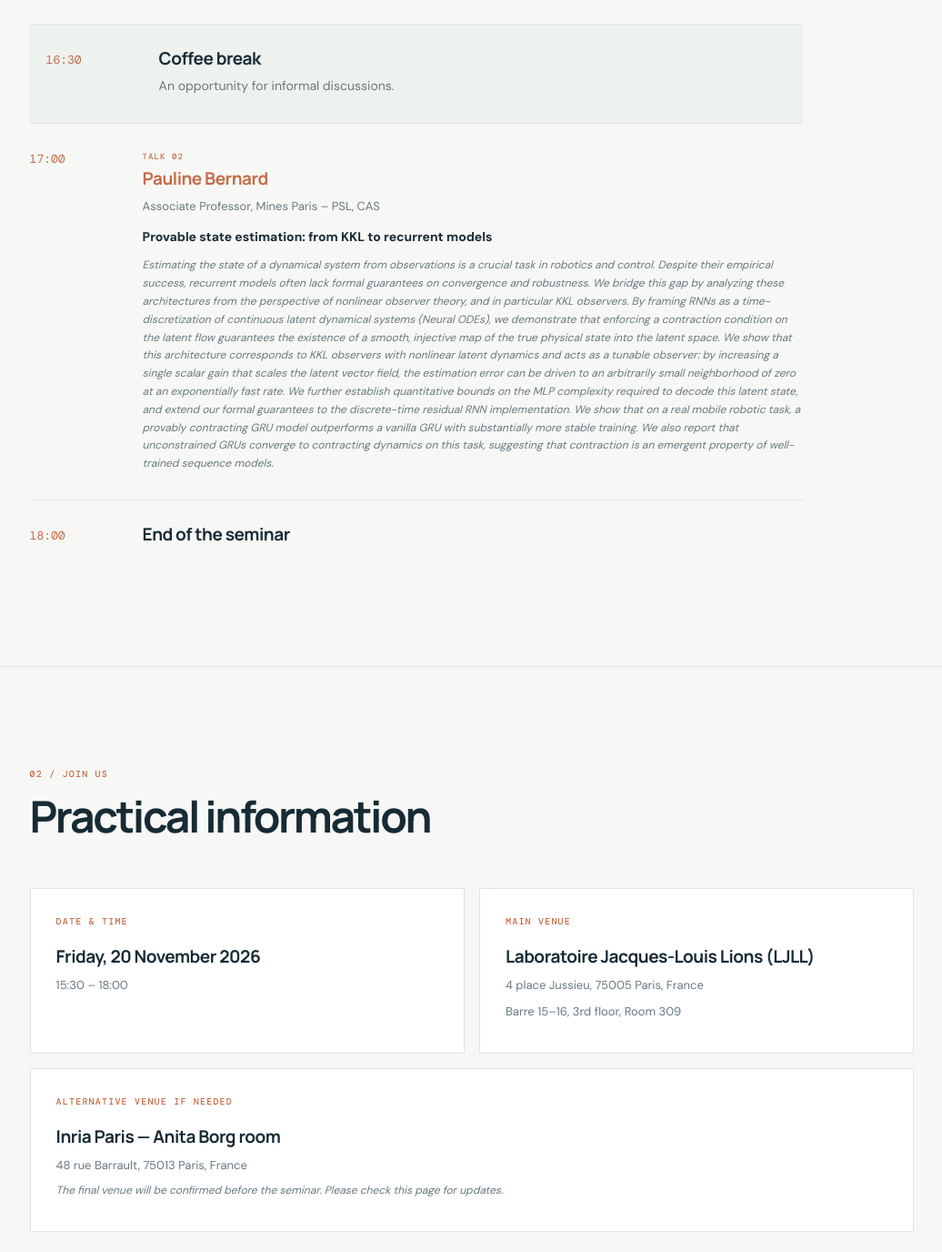
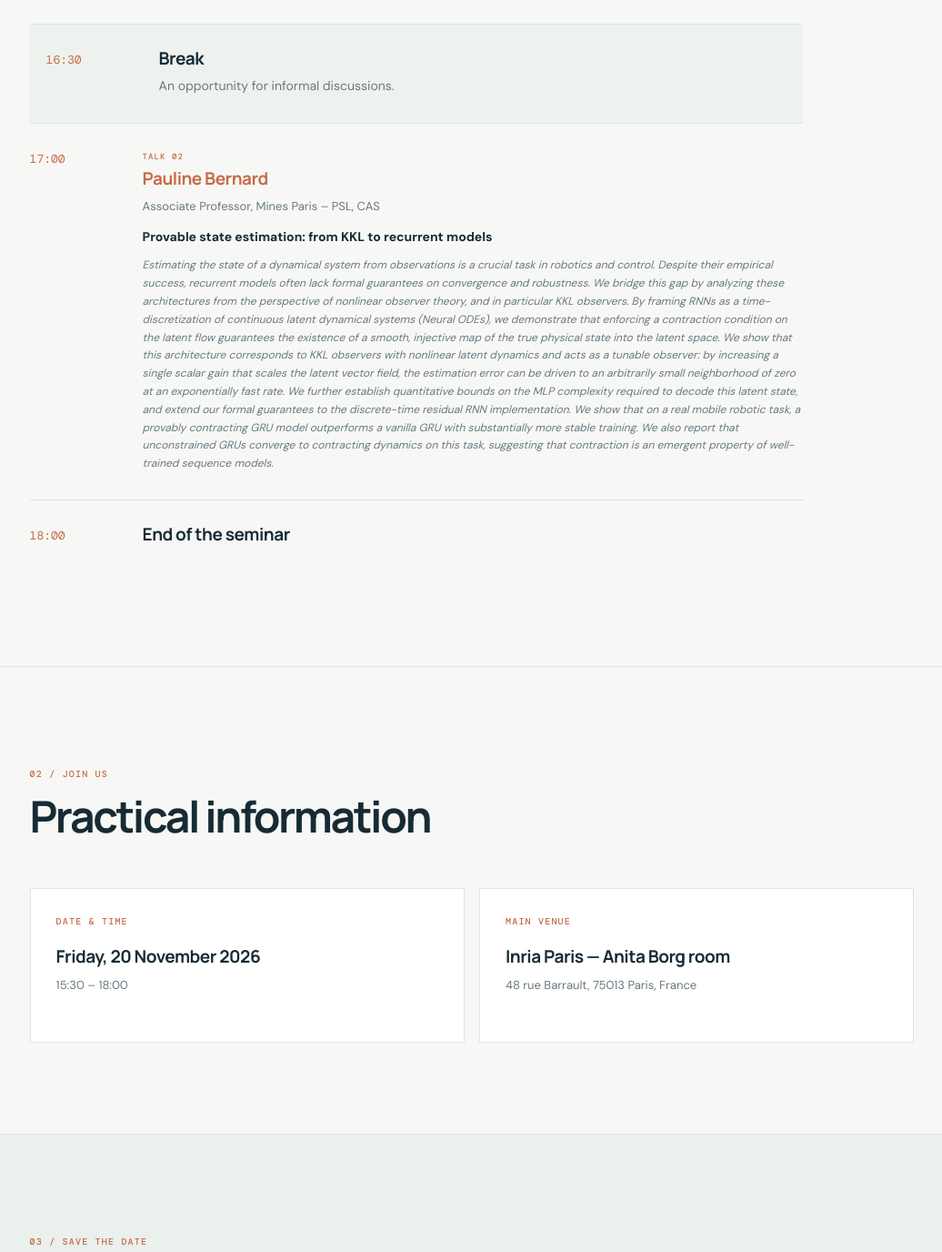
Before and after one commit to nailbaloul/nailbaloul.github.io, a plain HTML site: page seminar-control-ai/index.html in a window 1280 px wide. Shown: the part 1472-2848 px from the top of the page at 91% size, without its empty margins (121-1157 px from the left). Drawn offline with nearby package versions, Linux system fonts and the light colour scheme.

Commit message:
Update seminar information

```diff
--- a/seminar-control-ai/index.html
+++ b/seminar-control-ai/index.html
@@ -94,7 +94,7 @@ The second part addresses tactile perception and interaction with the environmen
           <div class="schedule-row break">
             <time>16:30</time>
             <div>
-              <h3 data-en="Coffee break" data-fr="Pause café">Coffee break</h3>
+              <h3 data-en="Break" data-fr="Pause">Break</h3>
               <p data-en="An opportunity for informal discussions." data-fr="Un moment d’échange informel.">An opportunity for informal discussions.</p>
             </div>
           </div>
@@ -155,7 +155,7 @@ The second part addresses tactile perception and interaction with the environmen
           <p>15:30 – 18:00</p>
         </article>
 
-        <article class="info-card">
+       <!--  <article class="info-card">
           <p class="card-label" data-en="Main venue" data-fr="Lieu prévu">Main venue</p>
           <h3>Laboratoire Jacques-Louis Lions (LJLL)</h3>
           <p>4 place Jussieu, 75005 Paris, France</p>
@@ -167,13 +167,20 @@ The second part addresses tactile perception and interaction with the environmen
 
         <article class="info-card alternative">
           <p class="card-label" data-en="Alternative venue if needed" data-fr="Salle de repli éventuelle">Alternative venue if needed</p>
-          <h3>Inria Paris — Anita Borg room</h3>
+        -->
+
+	<article class="info-card">
+	  <p class="card-label" data-en="Main venue (confirmed)" data-fr="Lieu prévu (confirmé)">Main venue</p>
+	  <h3>Inria Paris — Anita Borg room</h3>
           <p>48 rue Barrault, 75013 Paris, France</p>
-          <p class="small"
+
+	 <!--
+	   <p class="small"
              data-en="The final venue will be confirmed before the seminar. Please check this page for updates."
              data-fr="Le lieu définitif sera confirmé avant le séminaire. Consultez cette page pour les mises à jour.">
             The final venue will be confirmed before the seminar. Please check this page for updates.
           </p>
+	-->
         </article>
       </div>
     </section>
```
